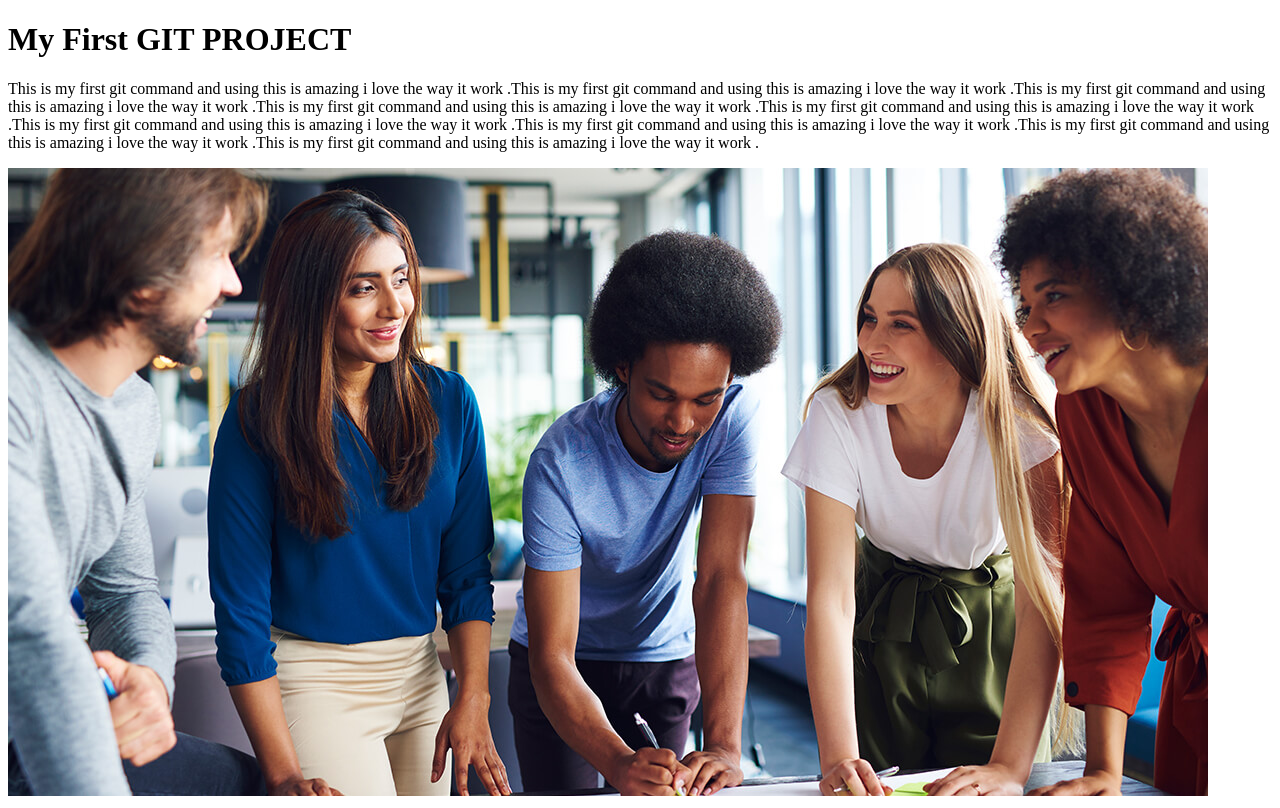
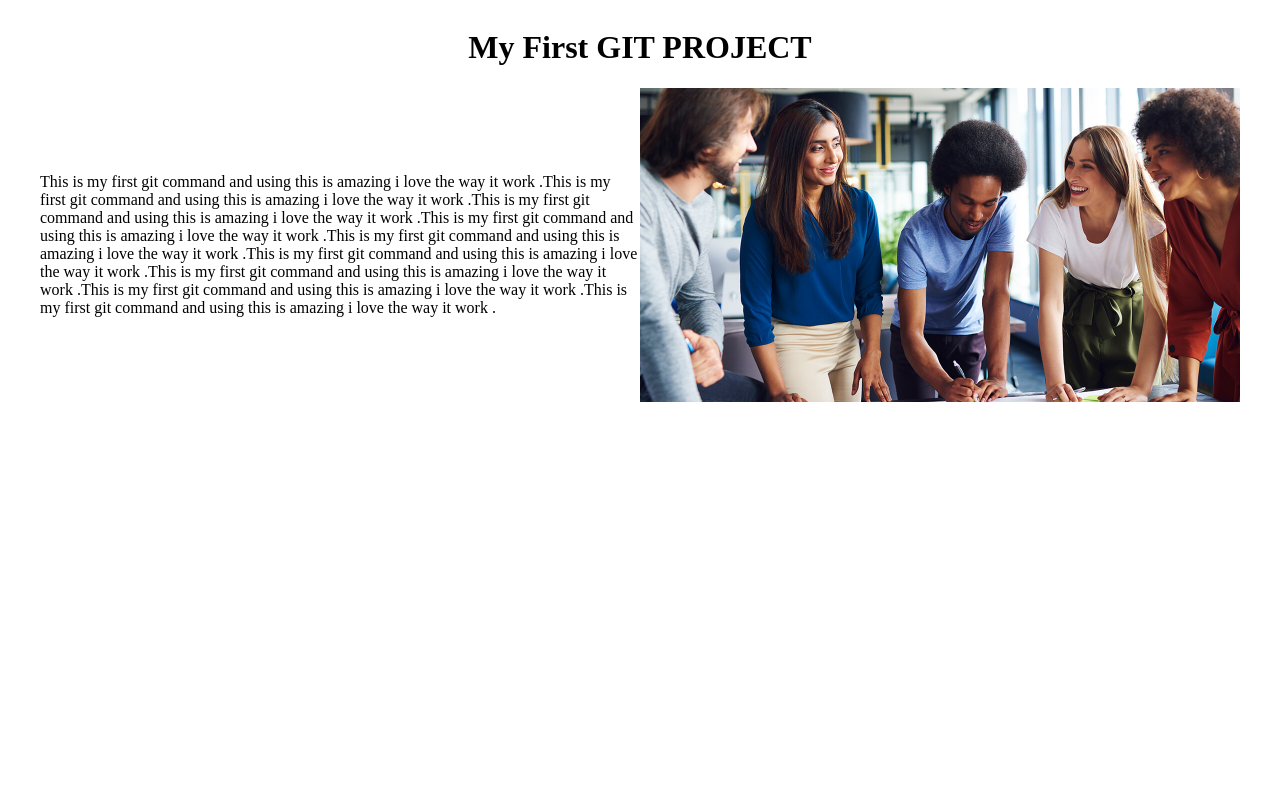
Before and after one commit to Aum2001/Layout1, a plain HTML site: page index.html in a window 1280 px wide. Drawn offline with Linux system fonts and the light colour scheme.

Commit message:
My Second Commit in Master

```diff
--- a/index.html
+++ b/index.html
@@ -5,10 +5,29 @@
     <meta http-equiv="X-UA-Compatible" content="IE=edge">
     <meta name="viewport" content="width=device-width, initial-scale=1.0">
     <title>Document</title>
+    <style>
+        div {
+            max-width: 1200px;
+            margin: 0 auto;
+            display: flex;
+            flex-wrap: wrap;
+            align-items: center;
+        }
+        h1 {
+            width: 100%;
+            text-align: center;
+        }
+        img, p {
+            width: 50%;
+        }
+
+    </style>
 </head>
 <body>
-    <h1>My First GIT PROJECT</h1>
+    <div>
+        <h1>My First GIT PROJECT</h1>
     <p>This is my first git command and using this is amazing i love the way it work .This is my first git command and using this is amazing i love the way it work .This is my first git command and using this is amazing i love the way it work .This is my first git command and using this is amazing i love the way it work .This is my first git command and using this is amazing i love the way it work .This is my first git command and using this is amazing i love the way it work .This is my first git command and using this is amazing i love the way it work .This is my first git command and using this is amazing i love the way it work .This is my first git command and using this is amazing i love the way it work .</p>
     <img src="images/2-for-team.jpg" alt="">
+    </div>
 </body>
 </html>
```
